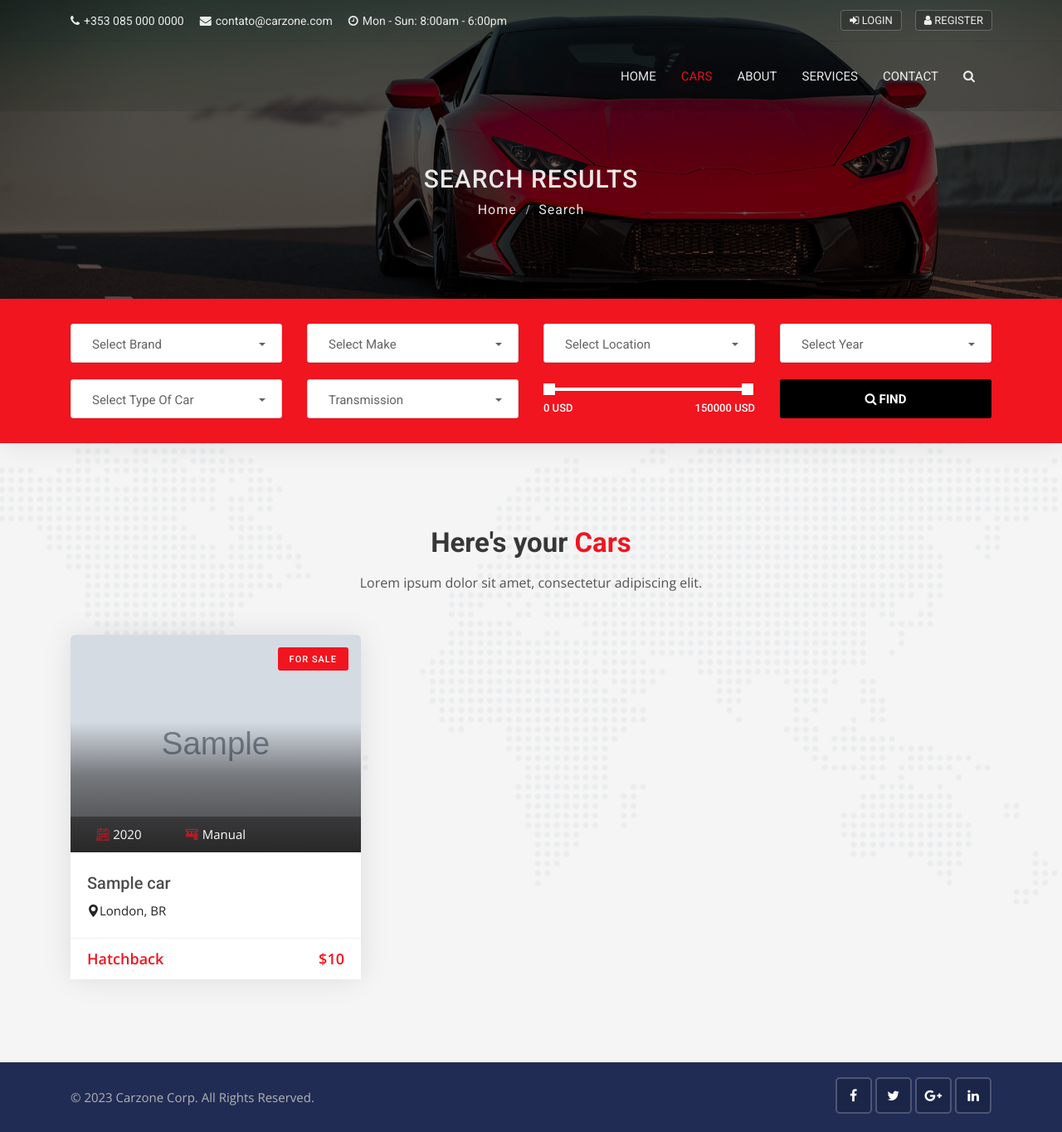
After one commit to felipesimao1/CarzoneProject, a Django app: page /cars/search in a window 1280 px wide. The commit adds this page. Shown: the whole page at 83% size. Run offline with Django 4.2, Linux system fonts and the light colour scheme; tables that the repository leaves empty hold one stand-in row (values such as "Sample post"); grey boxes marked "Sample" are stand-in pictures; some libraries are stand-ins or nearby versions.

Commit message:
search tab

```diff
--- a/cars/urls.py
+++ b/cars/urls.py
@@ -4,4 +4,5 @@ from . import views
 urlpatterns = [
     path('', views.cars, name='cars'), # this is the home page of cars app
     path('<int:id>', views.car_details, name='car_details'), # this is the car detail page
+    path('search', views.search, name='search'), # this is the search page
 ]
--- a/cars/views.py
+++ b/cars/views.py
@@ -22,3 +22,33 @@ def car_details(request, id):
         'single_car': single_car
     }
     return render(request, 'cars/car_details.html', data) # this is the car detail page inside templates/cars/car_details.html
+
+def search(request):
+
+    cars = Car.objects.order_by('-created_date')
+
+    if 'keyword' in request.GET:
+        keyword = request.GET['keyword']
+        if keyword:
+            cars = cars.filter(description__icontains=keyword)
+
+    if 'city' in request.GET:
+        city = request.GET['city']
+        if city:
+            cars = cars.filter(city__iexact=city)
+
+    if 'year' in request.GET:
+        year = request.GET['year']
+        if year:
+            cars = cars.filter(year__iexact=year)
+
+    if 'body_type' in request.GET:
+        body_type = request.GET['body_type']
+        if body_type:
+            cars = cars.filter(body_type__iexact=body_type)
+
+    data = {
+        'cars': cars,
+    }
+
+    return render(request, 'cars/search.html', data) # this is the search page inside templates/cars/search.html
--- a/templates/base.html
+++ b/templates/base.html
@@ -58,10 +58,13 @@
 <!-- Full Page Search -->
 <div id="full-page-search">
     <button type="button" class="close">×</button>
-    <form action="https://storage.googleapis.com/theme-vessel/carhouse/index.html#" class="search-header">
-        <input type="search" value="" placeholder="type keyword(s) here. Eg: audi, benz etc" />
+
+    <!-- Criando formulario-->
+    <form action="{% url 'search' %}" class="search-header">
+        <input type="search" value="" placeholder="type keyword(s) here. Eg: audi, benz etc" name="keyword"/>
         <button type="submit" class="btn btn-sm button-theme">Search</button>
     </form>
+    <!-- Fim do formulario-->
 </div>
 
 <!-- Js Files start -->
--- /dev/null
+++ b/templates/cars/search.html
@@ -0,0 +1,200 @@
+{% extends 'base.html' %}
+
+{% block content %}
+{% load static %}
+{%load humanize%}
+
+<!-- Banner start -->
+<div class="sub-banner overview-bgi">
+    <div class="container breadcrumb-area">
+        <div class="breadcrumb-areas">
+            <h1>Search Results</h1>
+            <ul class="breadcrumbs">
+                <li><a href="{% url 'home'%}">Home</a></li>
+                <li class="active">Search</li>
+            </ul>
+        </div>
+    </div>
+</div>
+<!-- Banner end -->
+
+<!-- Search box 3 start -->
+<div class="search-box-3 sb-7 bg-active">
+    <div class="container">
+        <div class="search-area-inner">
+            <div class="search-contents">
+                <form method="GET">
+                    <div class="row">
+                        <div class="col-lg-3 col-md-6 col-sm-6 col-6">
+                            <div class="form-group">
+                                <select class="selectpicker search-fields" name="select-brand">
+                                    <option disabled="disabled" selected="selected">Select Brand</option>
+                                    <option>Audi</option>
+                                    <option>BMW</option>
+                                    <option>Honda</option>
+                                    <option>Nissan</option>
+                                </select>
+                            </div>
+                        </div>
+                        <div class="col-lg-3 col-md-6 col-sm-6 col-6">
+                            <div class="form-group">
+                                <select class="selectpicker search-fields" name="select-make">
+                                    <option disabled="disabled" selected="selected">Select Make</option>
+                                    <option>BMW</option>
+                                    <option>Honda</option>
+                                    <option>Lamborghini Huracán</option>
+                                    <option>Sports Car</option>
+                                </select>
+                            </div>
+                        </div>
+                        <div class="col-lg-3 col-md-6 col-sm-6 col-6">
+                            <div class="form-group">
+                                <select class="selectpicker search-fields" name="select-location">
+                                    <option disabled="disabled" selected="selected">Select Location</option>
+                                    <option>United States</option>
+                                    <option>United Kingdom</option>
+                                </select>
+                            </div>
+                        </div>
+                        <div class="col-lg-3 col-md-6 col-sm-6 col-6">
+                            <div class="form-group">
+                                <select class="selectpicker search-fields" name="select-year">
+                                    <option disabled="disabled" selected="selected">Select Year</option>
+                                    <option>2016</option>
+                                    <option>2017</option>
+                                    <option>2018</option>
+                                    <option>2019</option>
+                                </select>
+                            </div>
+                        </div>
+                    </div>
+                    <div class="row">
+                        <div class="col-lg-3 col-md-6 col-sm-6 col-6">
+                            <div class="form-group">
+                                <select class="selectpicker search-fields" name="select-type">
+                                    <option disabled="disabled" selected="selected">Select Type Of Car</option>
+                                    <option>New Car</option>
+                                    <option>Used Car</option>
+                                </select>
+                            </div>
+                        </div>
+                        <div class="col-lg-3 col-md-6 col-sm-6 col-6">
+                            <div class="form-group">
+                                <select class="selectpicker search-fields" name="transmission">
+                                    <option disabled="disabled" selected="selected">Transmission</option>
+                                    <option>Automatic</option>
+                                    <option>Manual</option>
+                                </select>
+                            </div>
+                        </div>
+                        <div class="col-lg-3 col-md-6 col-sm-6 col-6">
+                            <div class="form-group">
+                                <div class="range-slider">
+                                    <div data-min="0" data-max="150000" data-unit="USD" data-min-name="min_price" data-max-name="max_price" class="range-slider-ui ui-slider" aria-disabled="false"></div>
+                                    <div class="clearfix"></div>
+                                </div>
+                            </div>
+                        </div>
+                        <div class="col-lg-3 col-md-6 col-sm-6 col-6">
+                            <div class="form-group">
+                                <button class="btn btn-block button-theme btn-md">
+                                    <i class="fa fa-search"></i>Find
+                                </button>
+                            </div>
+                        </div>
+                    </div>
+                </form>
+            </div>
+        </div>
+    </div>
+</div>
+<!-- Search box 3 end -->
+
+<!-- Featured car start -->
+<div class="featured-car content-area">
+    <div class="container">
+        <!-- Main title -->
+        <div class="main-title">
+            <h1>Here's your <span>Cars</span></h1>
+            <p>Lorem ipsum dolor sit amet, consectetur adipiscing elit.</p>
+        </div>
+
+
+        <div class="row">
+            {% for car in cars %}
+            <div class="col-lg-4 col-md-6">
+                <div class="car-box">
+                    <div class="car-thumbnail">
+                        <a href="" class="car-img">
+                            <div class="tag">For Sale</div>
+                            <img class="d-block w-100" src="{{car.photo_main.url}}" alt="car">
+                            <div class="facilities-list clearfix">
+                                <ul>
+
+                                    <li>
+                                        <span><i class="flaticon-calendar-1"></i></span>{{car.year}}
+                                    </li>
+                                    <li>
+                                        <span><i class="flaticon-manual-transmission"></i></span>{{car.transmission}}
+                                    </li>
+                                </ul>
+                            </div>
+                        </a>
+                        <div class="carbox-overlap-wrapper">
+                            <div class="overlap-box">
+                                <div class="overlap-btns-area">
+                                    <a class="overlap-btn" data-toggle="modal" data-target="#carOverviewModal">
+                                        <i class="fa fa-eye-slash"></i>
+                                    </a>
+                                    <div class="car-magnify-gallery">
+                                        <a href="{{car.photo_main.url}}" class="overlap-btn" data-sub-html="<h4>Lamborghini Huracán</h4><p>A beautiful Sunrise this morning taken En-route to Keswick not one as planned but I'm extremely happy....</p>">
+                                            <i class="fa fa-expand"></i>
+                                            <img class="hidden" src="{{car.photo_main.url}}" alt="hidden-img">
+                                        </a>
+                                        <a href="{{car.photo_1.url}}" class="hidden" data-sub-html="<h4>Lexus GS Red Car</h4><p>A beautiful Sunrise this morning taken En-route to Keswick not one as planned but I'm extremely happy....</p>">
+                                            <img class="hidden" src="{{car.photo_1.url}}" alt="hidden-img">
+                                        </a>
+                                        <a href="{{car.photo_2.url}}" class="hidden" data-sub-html="<h4>2015 Porsche Cayenne</h4><p>A beautiful Sunrise this morning taken En-route to Keswick not one as planned but I'm extremely happy....</p>">
+                                            <img class="hidden" src="{{car.photo_2.url}}" alt="hidden-img">
+                                        </a>
+                                        <a href="{{car.photo_3.url}}" class="hidden" data-sub-html="<h4>Toyota Corolla</h4><p>A beautiful Sunrise this morning taken En-route to Keswick not one as planned but I'm extremely happy....</p>">
+                                            <img class="hidden" src="{{car.photo_3.url}}" alt="hidden-img">
+                                        </a>
+                                        <a href="{{car.photo_4.url}}" class="hidden" data-sub-html="<h4>Toyota Prius Specs</h4><p>A beautiful Sunrise this morning taken En-route to Keswick not one as planned but I'm extremely happy....</p>">
+                                            <img class="hidden" src="{{car.photo_4.url}}" alt="hidden-img">
+                                        </a>
+                                    </div>
+                                </div>
+                            </div>
+                        </div>
+                    </div>
+                    <div class="detail">
+                        <h1 class="title">
+                            <a href="">{{car.car_title}}</a>
+                        </h1>
+                        <div class="location">
+
+                                <i class="flaticon-pin"></i>{{car.city}}, {{car.country}}
+
+                        </div>
+                    </div>
+                    <div class="footer clearfix">
+                        <div class="pull-left ratings days">
+                            <p class="cartype">{{car.body_type}}</p>
+                        </div>
+                        <div class="pull-right">
+                            <p class="price">${{car.price | intcomma}}</p>
+                        </div>
+                    </div>
+                </div>
+            </div>
+            {% endfor %}
+        </div>
+
+
+
+    </div>
+</div>
+<!-- Featured car end -->
+
+{% endblock %}
```
Also changed, not shown: pages/views.py (+12 -0 lines), templates/pages/home.html (+21 -32 lines).
